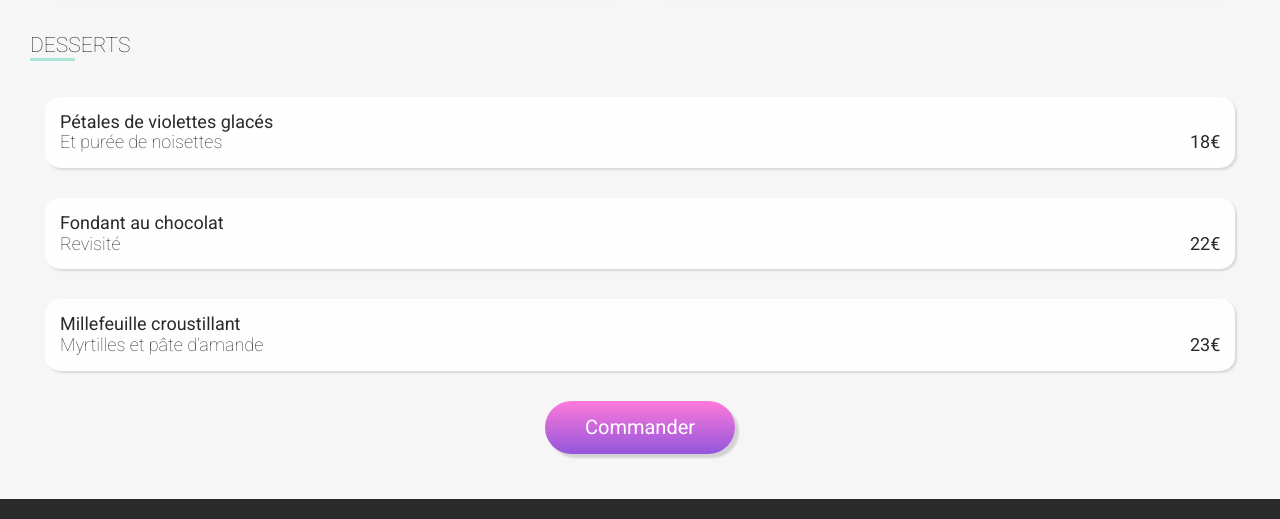
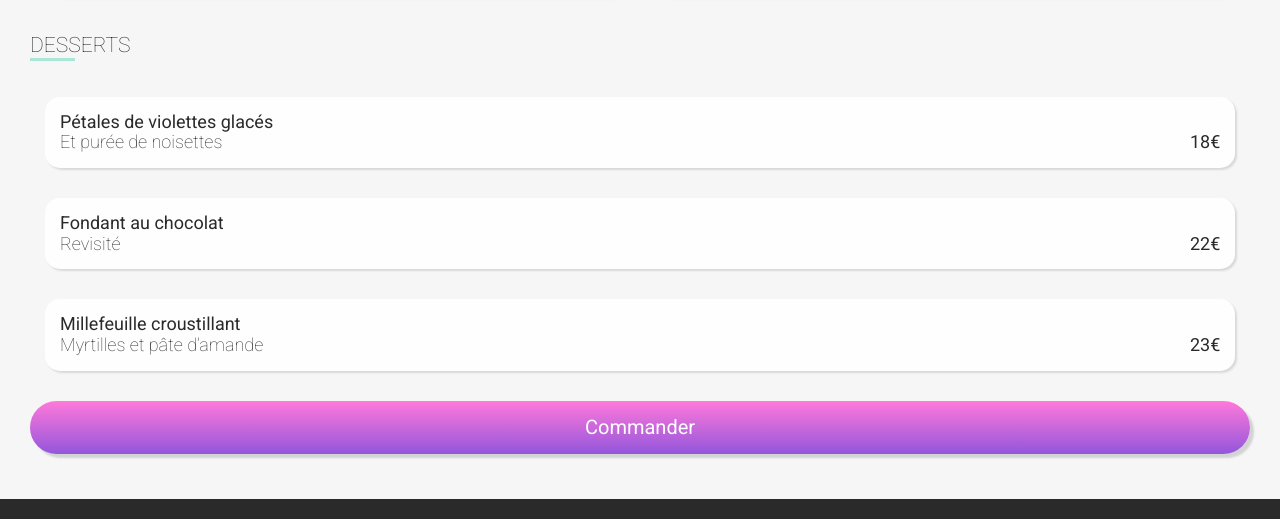
Before and after one commit to cindosh67/P3_Dynamisez-des-animations-CSS, a website: page A-la-francaise.html in a window 1280 px wide. Shown: the part 694-1213 px from the top of the page. Drawn offline with Linux system fonts and the light colour scheme; a web font is replaced by a local one.

Commit message:
rectif bouton commande

```diff
--- a/A-la-francaise.html
+++ b/A-la-francaise.html
@@ -183,11 +183,9 @@
                 </div>
             </div>
         </div>
-        <div class="container container_btn">
-            <a href="#">
-                <div class="btn btn_commande">Commander</div>
-            </a>
-        </div>
+        <a href="#">
+            <div class="btn btn_commande">Commander</div>
+        </a>
     </section>
     <footer>
         <h3>ohmyfood</h3>
--- a/sass/components/_buttons-explo.scss
+++ b/sass/components/_buttons-explo.scss
@@ -18,10 +18,7 @@
 
 /* BTN COMMANDER MENU*/
 
-.container_btn{
-    padding: 0;
-    & .btn_commande{
+.btn_commande{
       padding: 15px 40px;
       font-size: 20px;
-    }
-  }
+}
```
Also changed, not shown: la-note-enchantee.html (+3 -5 lines), la-palette-du-gout.html (+3 -5 lines), le-delice-des-sens.html (+3 -5 lines), public/css/style.css, 1 other file.
